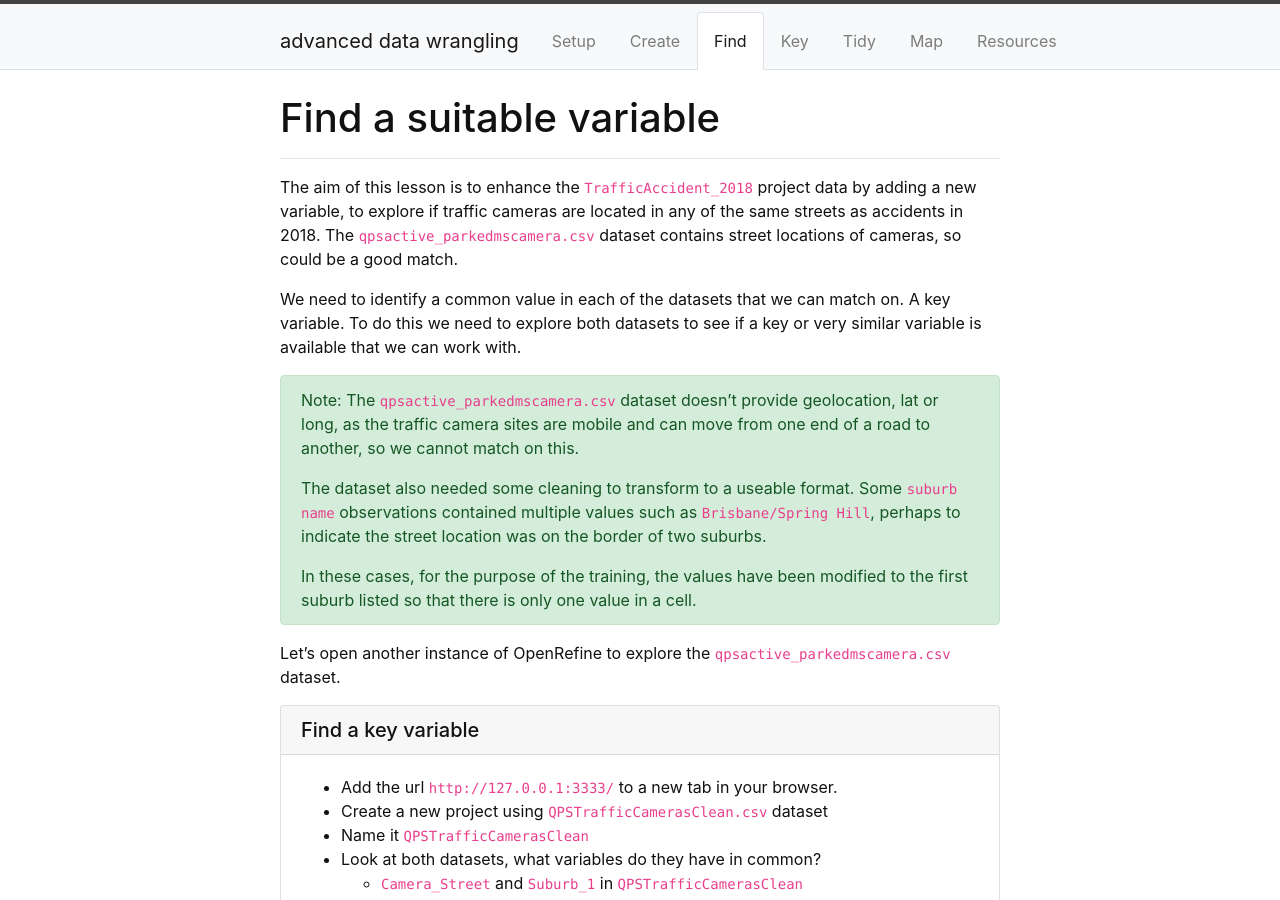
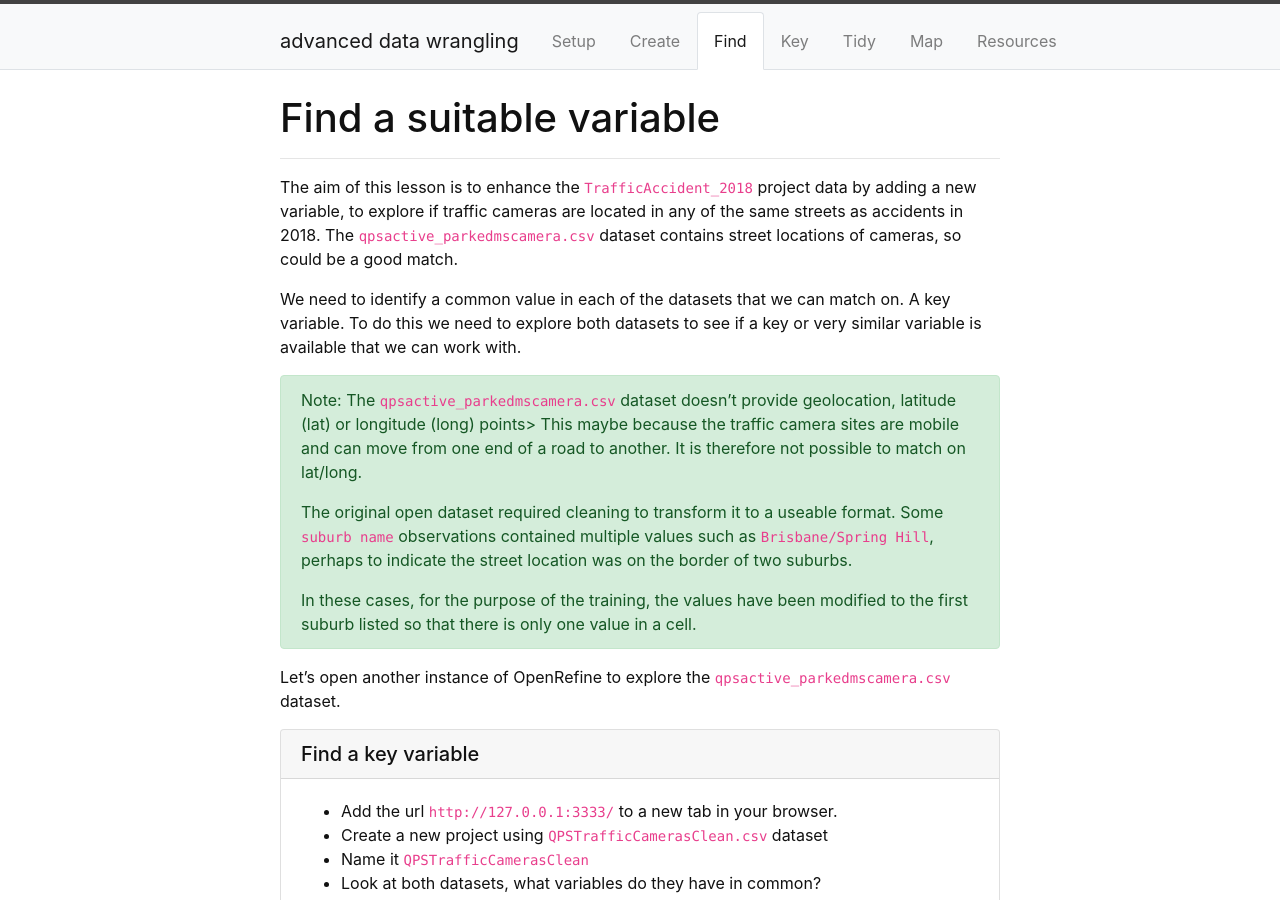
Before and after one commit to GULibrarySandbox/advanced-data-wrangle-old, a Jekyll site: the page built from content/3-lesson.md, in a window 1280 px wide and 900 px high. Built offline with Jekyll 4.4.1, drawn with Linux system fonts in a browser that asks for light colours.

Commit message:
Update 3-lesson.md

```diff
--- a/content/3-lesson.md
+++ b/content/3-lesson.md
@@ -10,9 +10,9 @@ The aim of this lesson is to enhance the  `TrafficAccident_2018` project data by
 
 We need to identify a common value in each of the datasets that we can match on.  A key variable.  To do this we need to explore both datasets to see if a key or very similar variable is available that we can work with.
 
-{% capture alert %} Note: The `qpsactive_parkedmscamera.csv`  dataset doesn’t provide geolocation, lat or long, as the traffic camera sites are mobile and can move from one end of a road to another, so we cannot match on this.
+{% capture alert %} Note: The `qpsactive_parkedmscamera.csv`  dataset doesn’t provide geolocation, latitude (lat) or longitude (long) points> This maybe because the traffic camera sites are mobile and can move from one end of a road to another.  It is therefore not possible to match on lat/long.
 
-The dataset also needed some cleaning to transform to a useable format. Some `suburb name` observations contained multiple values such as `Brisbane/Spring Hill`, perhaps to indicate the street location was on the border of two suburbs.
+The original open dataset required cleaning to transform it to a useable format. Some `suburb name` observations contained multiple values such as `Brisbane/Spring Hill`, perhaps to indicate the street location was on the border of two suburbs.
 
 In these cases, for the purpose of the training, the values have been modified to the first suburb listed so that there is only one value in a cell.{% endcapture %}
 {% include alert.md text=alert color="success" %}
```
